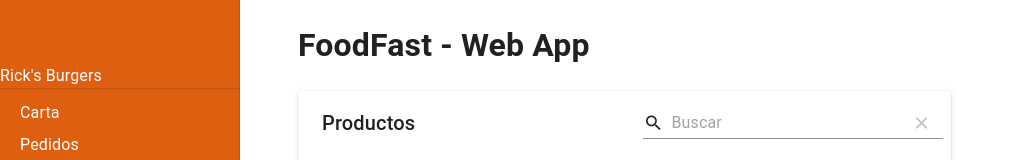
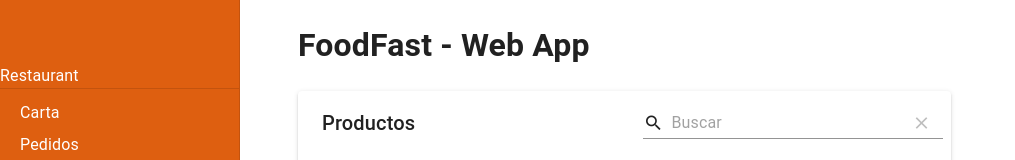
Before and after one commit to gabrielgolzman/food-fast-react, a React (Create React App) app: page / in a window 1280 px wide. Shown: the top 160 px of the page, without its empty margins (0-1015 px from the left). Built offline with nearby package versions, Linux system fonts and the light colour scheme.

Commit message:
DES-AD-01 : changed restaurant name

```diff
--- a/src/components/Layout.js
+++ b/src/components/Layout.js
@@ -13,11 +13,16 @@ const drawerWidth = 240;
 const drawer = (
    <div>
       <Toolbar />
-      <Typography sx={{marginLeft:'20px'}} variant="div" noWrap component="div">
-       Rick's Burgers
+      <Typography
+         sx={{ marginLeft: '20px' }}
+         variant="div"
+         noWrap
+         component="div"
+      >
+         Restaurant
       </Typography>
       <Divider />
-      <List sx={{ marginLeft: "20px"}}>
+      <List sx={{ marginLeft: '20px' }}>
          {['Carta', 'Pedidos', 'Reservas', 'Mozos'].map((text, index) => (
             <ListItem button key={text}>
                <ListItemText primary={text} />
@@ -27,20 +32,29 @@ const drawer = (
    </div>
 );
 const Layout = (props) => {
-
    return (
-        <Box sx={{ display: 'flex'}}>
+      <Box sx={{ display: 'flex' }}>
          <CssBaseline />
          <Box
             component="nav"
-            sx={{ width: { sm: drawerWidth }, flexShrink: { sm: 0 }, marginLeft: "10px" }}
+            sx={{
+               width: { sm: drawerWidth },
+               flexShrink: { sm: 0 },
+               marginLeft: '10px',
+            }}
             aria-label="mailbox folders"
          >
             <Drawer
                variant="permanent"
                sx={{
                   display: { xs: 'none', sm: 'block' },
-                '& .MuiDrawer-paper': { boxSizing: 'border-box', width: drawerWidth, background:"linear-gradient(0deg, rgba(0,0,0,1) 0%, rgba(222,95,16,1) 32%)" , color:'white'},
+                  '& .MuiDrawer-paper': {
+                     boxSizing: 'border-box',
+                     width: drawerWidth,
+                     background:
+                        'linear-gradient(0deg, rgba(0,0,0,1) 0%, rgba(222,95,16,1) 32%)',
+                     color: 'white',
+                  },
                }}
                open
             >
@@ -52,7 +66,6 @@ const Layout = (props) => {
          </Box>
       </Box>
    );
-}
+};
 
-
-export default Layout
+export default Layout;
```
Also changed, not shown: src/index.js (+4 -4 lines), 1 other file (tests, documents, lock files or other folders). Lines whose indentation alone changed are shown as unchanged.
